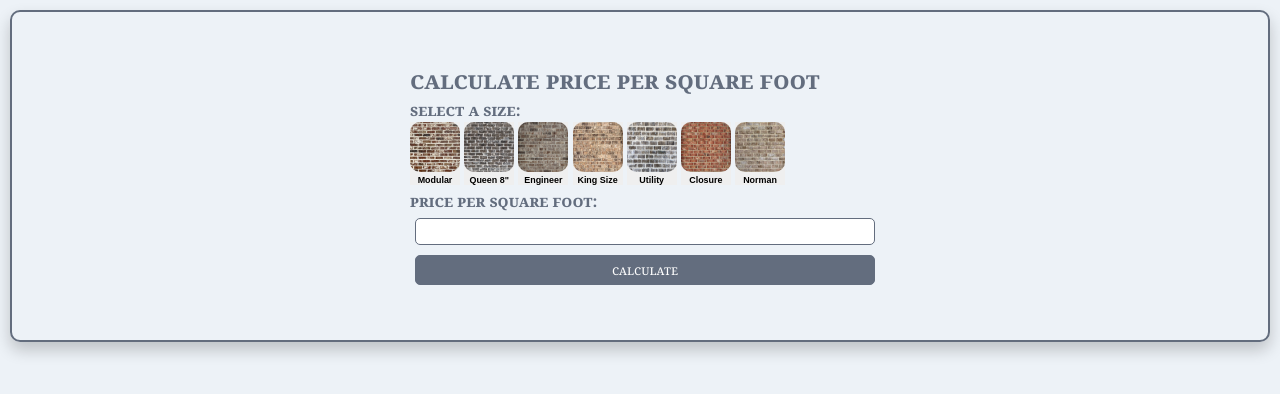
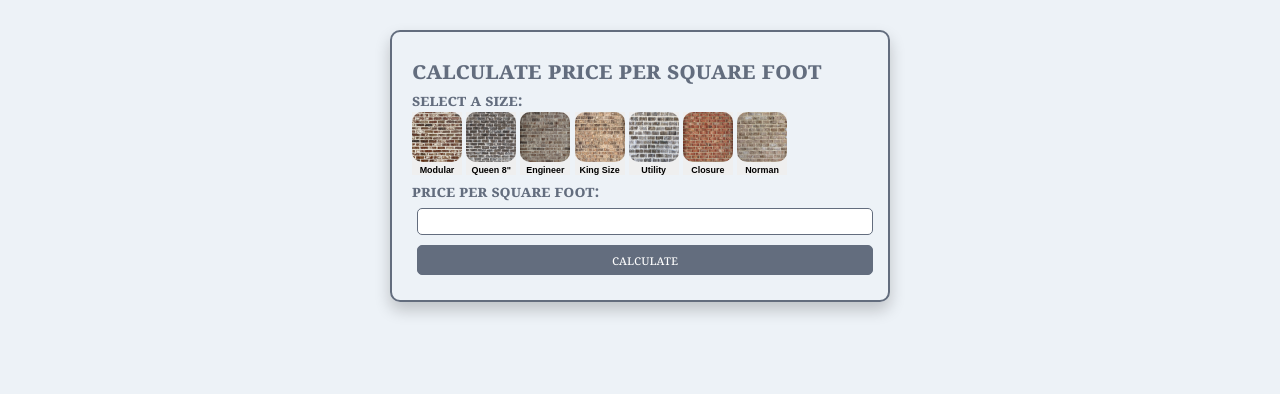
Before and after one commit to cherokeebrick/SqFtCalculator, a plain HTML site: page index.html in a window 1280 px wide. Drawn offline with nearby package versions, Linux system fonts and the light colour scheme.

Commit message:
Update style.css

```diff
--- a/style.css
+++ b/style.css
@@ -13,15 +13,16 @@ body {
     align-items:center;
     justify-content: center;
     margin: 10px;
-    border: 2px solid #636d7e;
-    border-radius: 10px;
-    box-shadow: 0 8px 16px rgba(0, 0, 0, 0.2);  }
+     }
 
 
 .container {
     max-width: 500px;
     margin: 30px auto;
     padding: 20px;
+    border: 2px solid #636d7e;
+    border-radius: 10px;
+    box-shadow: 0 8px 16px rgba(0, 0, 0, 0.2);
   }
 
   img {
```
